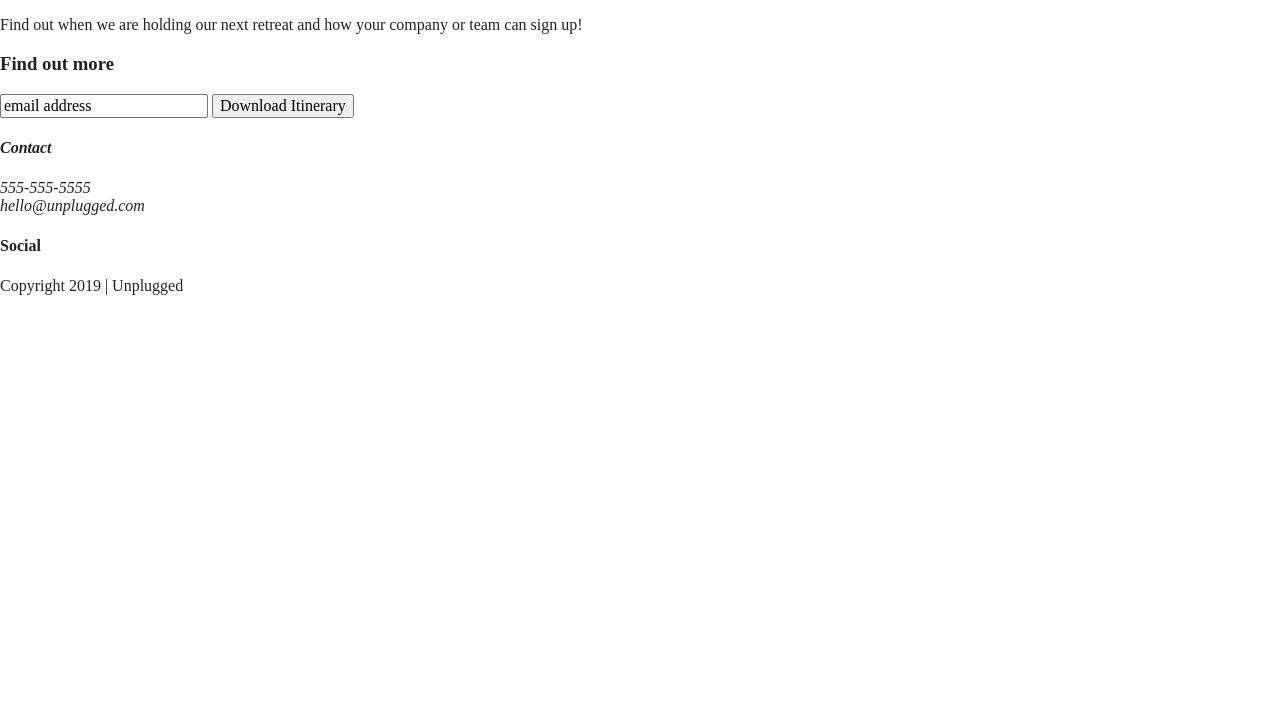
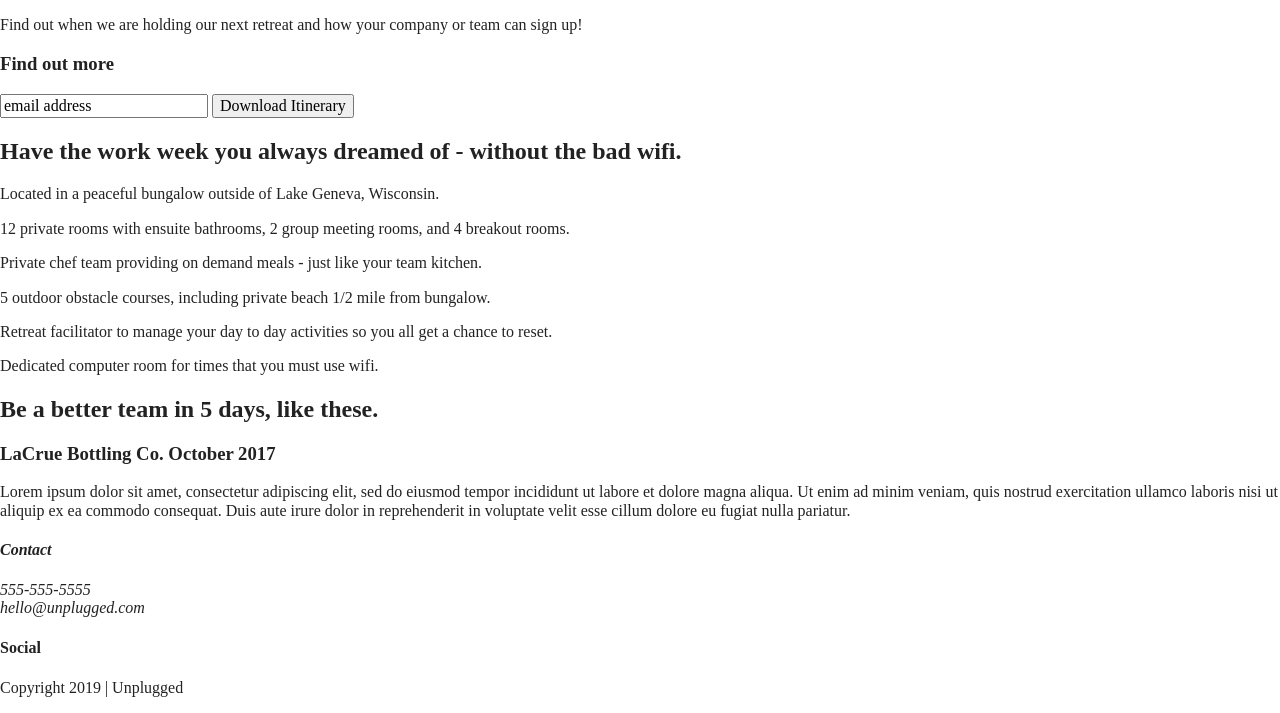
Before and after one commit to Erin-Weible/unplugged-retreat, a website built with Parcel: page index.html in a window 1280 px wide. Shown: the part 176-889 px from the top of the page. Before the commit the page ends 800 px from the top, so only its background shows below. Built offline with nearby package versions, Linux system fonts and the light colour scheme.

Commit message:
Added html for features and reviews section on homepage

```diff
--- a/index.html
+++ b/index.html
@@ -58,6 +58,53 @@
         </div>
       </div> <!-- aside content wrapper ends -->
     </aside>
+
+    <section class="features">
+      <div class="content-wrapper">
+        <h2>Have the work week you always dreamed of - without the bad wifi.</h2>
+        <div class="features-items">
+          <article>
+            <p class="fontawesome-icon"></p>
+            <p class="features-item-description">Located in a peaceful bungalow outside of Lake Geneva, Wisconsin.</p>
+          </article>
+          <article>
+            <p class="fontawesome-icon"></p>
+            <p class="features-item-description">12 private rooms with ensuite bathrooms, 2 group meeting rooms, and 4 breakout rooms.</p>
+          </article>
+          <article>
+            <p class="fontawesome-icon"></p>
+            <p class="features-item-description">Private chef team providing on demand meals - just like your team kitchen.</p>
+          </article>
+          <article>
+            <p class="fontawesome-icon"></p>
+            <p class="features-item-description">5 outdoor obstacle courses, including private beach 1/2 mile from bungalow.</p>
+          </article>
+          <article>
+            <p class="fontawesome-icon"></p>
+            <p class="features-item-description">Retreat facilitator to manage your day to day activities so you all get a chance to reset.</p>
+          </article>
+          <article>
+            <p class="fontawesome-icon"></p>
+            <p class="features-item-description">Dedicated computer room for times that you must use wifi.</p>
+          </article>
+         </div>
+      </div>
+    </section>
+
+    <section class="reviews">
+      <div class="content-wrapper">
+        <h2>Be a better team in 5 days, like these.</h2>
+        <article>
+          <div>
+            <h3>LaCrue Bottling Co. October 2017</h3>
+            <p>Lorem ipsum dolor sit amet, consectetur adipiscing elit, sed do eiusmod tempor incididunt ut labore et dolore magna aliqua.
+              Ut enim ad minim veniam, quis nostrud exercitation ullamco laboris nisi ut aliquip ex ea commodo consequat. Duis aute
+              irure dolor in reprehenderit in voluptate velit esse cillum dolore eu fugiat nulla pariatur.  </p>
+          </div>
+        </article>
+      </div>
+    </section>
+
   </main> <!-- main wrapper-->
 
   <footer>
```
